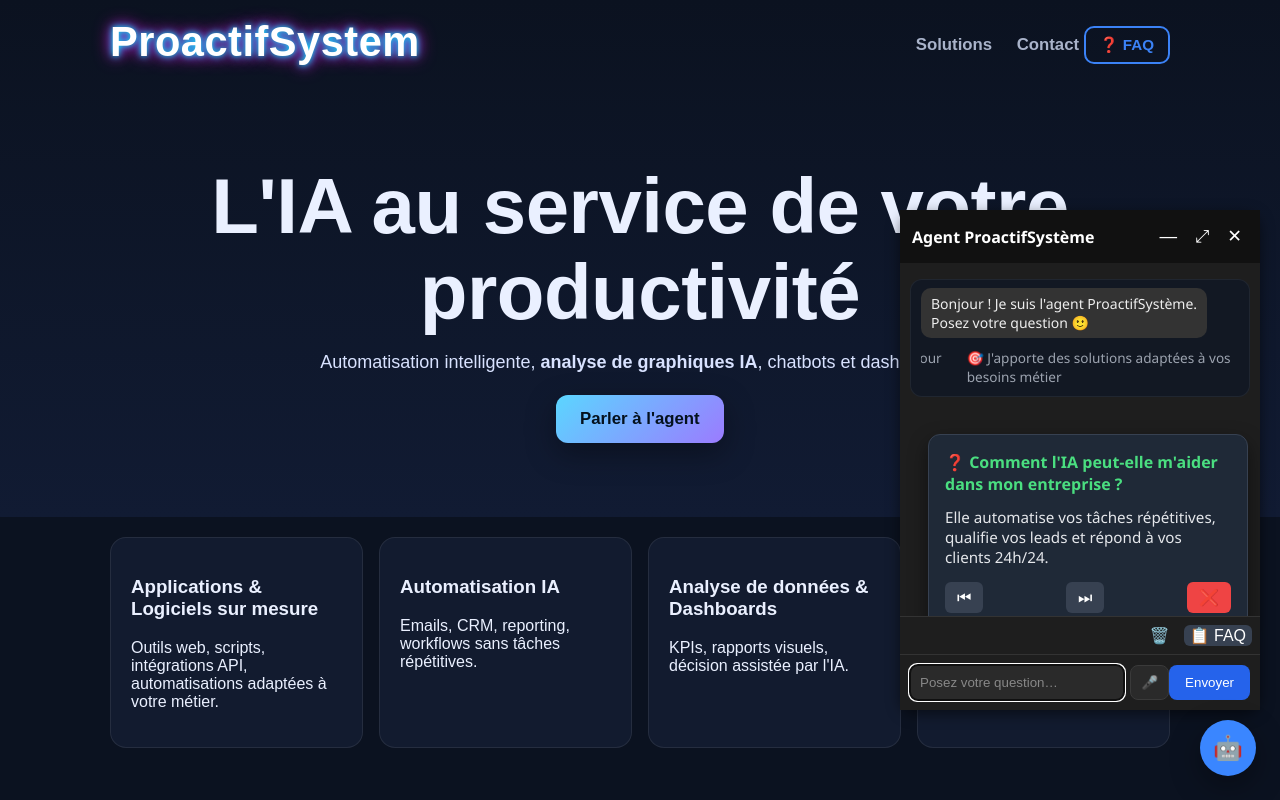
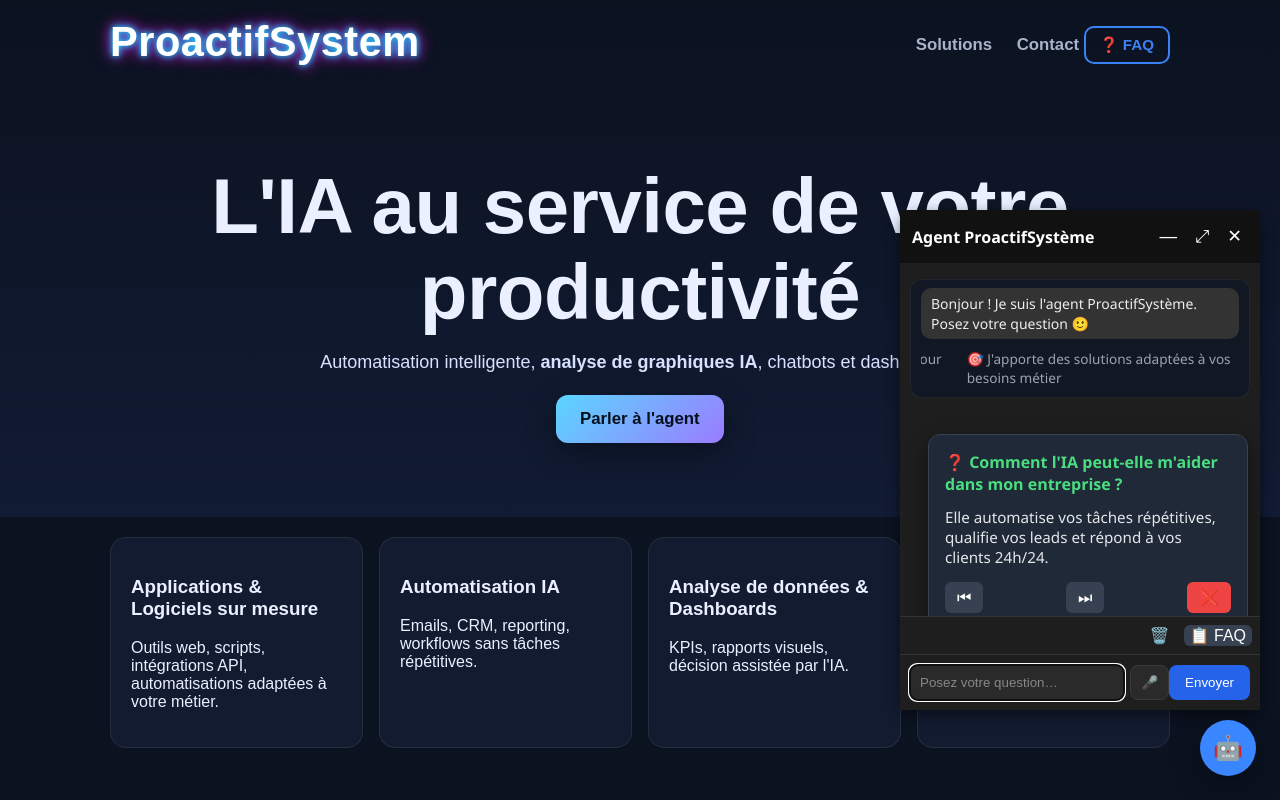
Before and after one commit to DiSell/Proactifsysteme, a website: page public/index.html in a window 1280 px wide. Both pictures are taken after a click on the button "❓ FAQ". Shown: the top 800 px of the page. Drawn offline with Linux system fonts and the light colour scheme; no server answers.

Commit message:
Fix Chrome message wrapping bug in chatbot (inline-flex patch)

```diff
--- a/public/chatbot.css
+++ b/public/chatbot.css
@@ -198,13 +198,17 @@
 }
 
 .msg span {
-    display: inline-block;
+    display: inline-flex;
     background: #333;
     padding: 6px 10px;
     border-radius: 10px;
-    max-width: 90%;
-    word-wrap: break-word;
+    max-width: 100%;
+    white-space: normal;
+    line-height: 1.4;
+    word-break: break-word;
+    overflow-wrap: break-word;
 }
+
 
 /* Formulaire */
 #agent-form {
```
